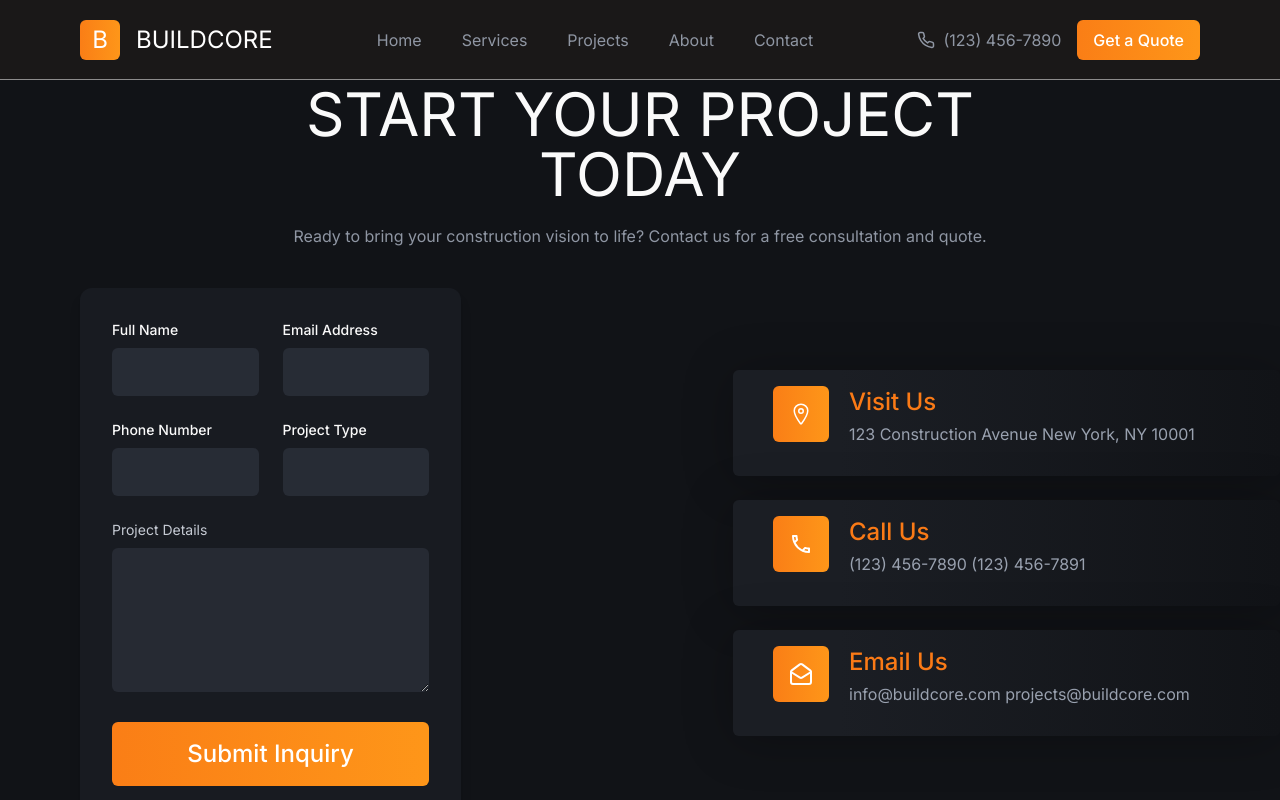
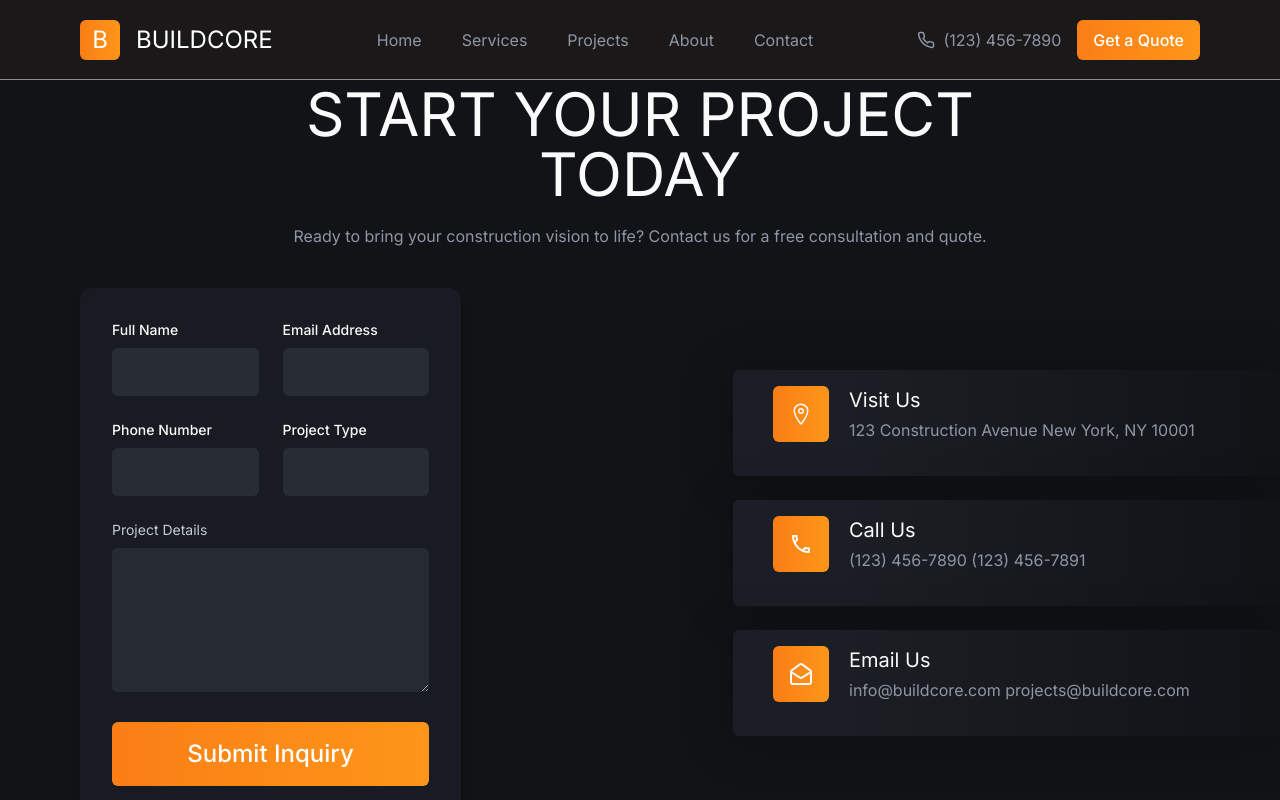
Before and after one commit to ashikapi/BuildCore, a Next.js app: page /contact in a window 1280 px wide. Shown: the top 800 px of the page. Built offline with nearby package versions, Linux system fonts and the light colour scheme.

Commit message:
update contact page

```diff
--- a/app/contact/InfoCard.tsx
+++ b/app/contact/InfoCard.tsx
@@ -26,15 +26,15 @@ const InfoCard = ({ title, text, icon }: InfoCardProps) => {
           flex items-center justify-center
         "
       >
-        <span className="text-white md:text-2xl text-base">{icon}</span>
+        <span className="text-[#FAFAFA] md:text-2xl text-base">{icon}</span>
       </div>
 
       {/* Text */}
       <div className="flex-1">
-        <h2 className="text-[#FA7A16] md:text-2xl text-xl font-medium">
+        <h2 className="text-[#FAFAFA] md:text-xl text-lg font-normal">
           {title}
         </h2>
-        <p className="mt-1 text-gray-400 md:text-base text-sm">{text}</p>
+        <p className="mt-1 text-[#8F96A3] font-normal md:text-base text-sm">{text}</p>
       </div>
     </div>
   );
```
